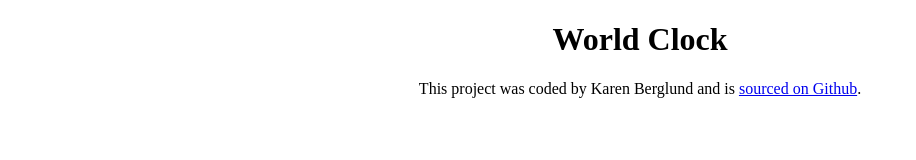
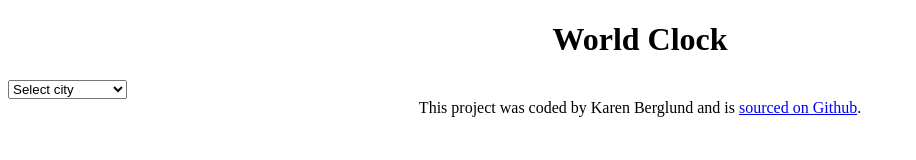
Before and after one commit to Primabratinella/addon2worldclock, a plain HTML site: page index.html in a window 1280 px wide. Shown: the whole page, without its empty margins (0-916 px from the left). Drawn offline with Linux system fonts and the light colour scheme.

Commit message:
added div and dropdown values

```diff
--- a/index.html
+++ b/index.html
@@ -7,12 +7,23 @@
     <title>World Clock - Karen Berglund</title>
 </head>
 <body>
-    <h1>
+    <div class="container">
+     <h1>
         World Clock
-    </h1>
+     </h1>
+     <select>
+        <option value="">Select city</option>
+        <option value="">Washington, DC</option>
+        <option value="">Tokyo</option>
+        <option value="">Manila</option>
+        <option value="">London/option>
+     </select>
+
+
     <footer>
         This project was coded by Karen Berglund and is
         <a href="https://github.com/Primabratinella/addon2worldclock" target=" _blank"> sourced on Github</a>.
+    </div>
     </footer>
     <script src="javascript/index.js"></script>
 </body>
```
